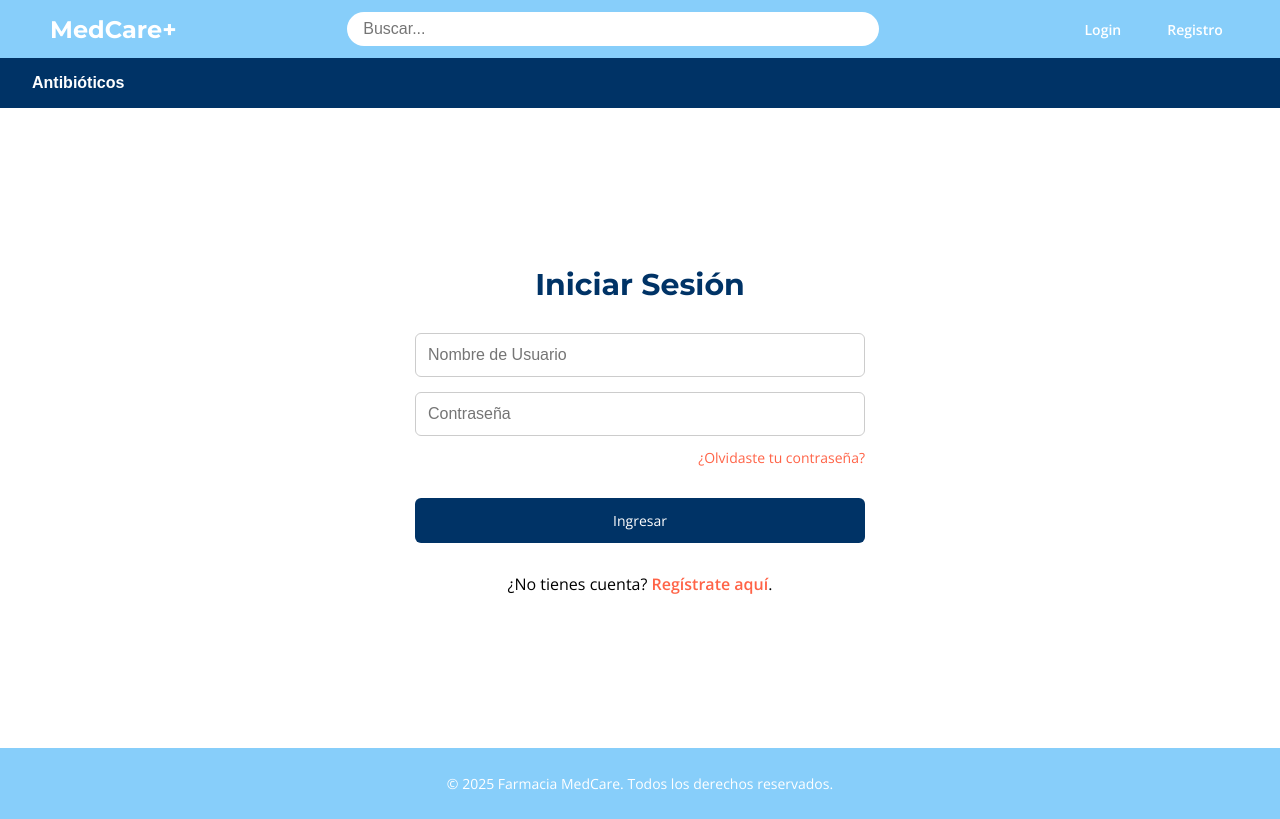
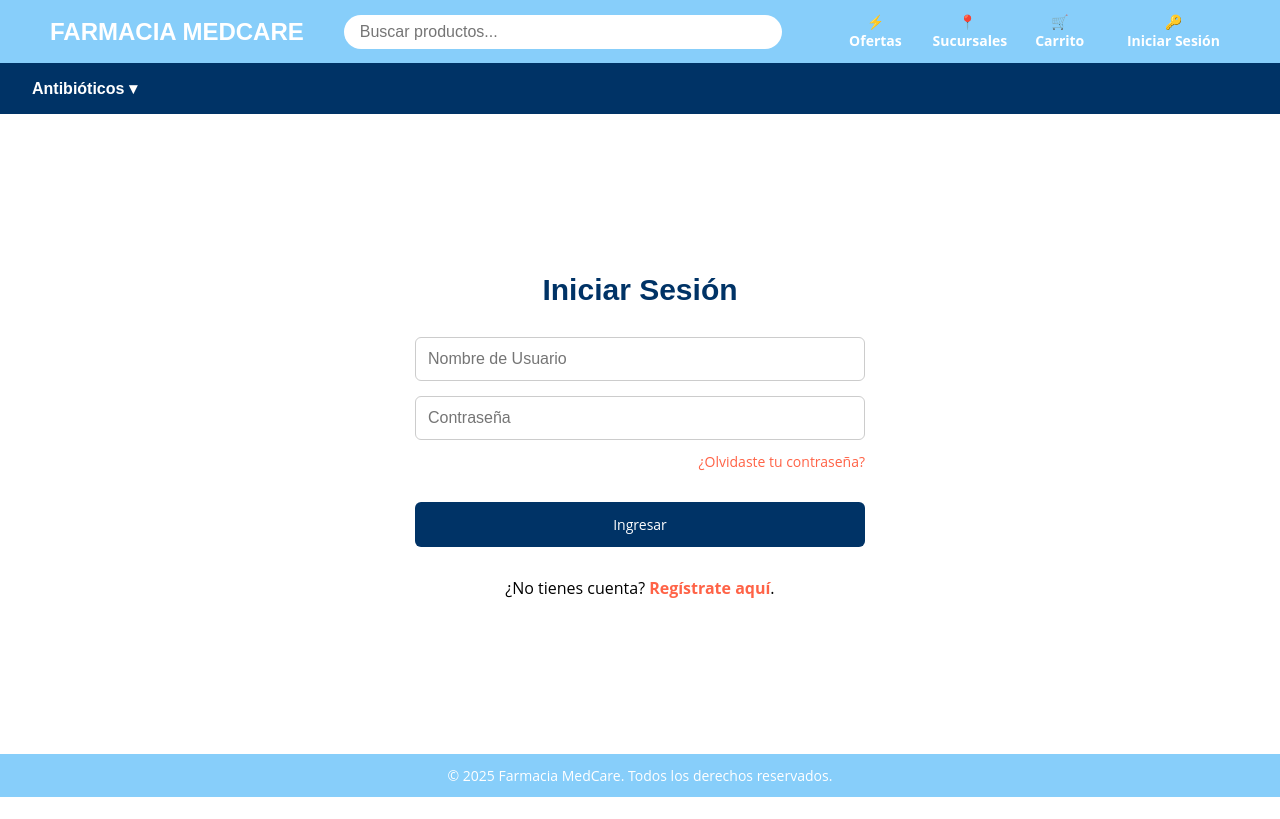
Before and after one commit to JoniG29/Project-Farma-MedCare, a Flask app: page /login in a window 1280 px wide. After the commit the page ends 797 px from the top, so only its background shows below. Run offline with Flask 3, Linux system fonts and the light colour scheme.

Commit message:
Restaurar diseño original con modal funcional

```diff
--- a/templates/base.html
+++ b/templates/base.html
@@ -2,90 +2,81 @@
 <html lang="es">
 <head>
     <meta charset="UTF-8">
+    <meta name="viewport" content="width=device-width, initial-scale=1.0">
     <title>{% block title %}Farmacia MedCare{% endblock %}</title>
+
     <link rel="stylesheet" href="{{ url_for('static', filename='style.css') }}">
-    <meta name="viewport" content="width=device-width, initial-scale=1.0">
-
-    <link href="https://fonts.googleapis.com/css2?family=Montserrat:wght@400;700&family=Open+Sans:wght@400;600&display=swap" rel="stylesheet">
 
     <style>
-        .modal-overlay {
-            position: fixed;
-            top: 0;
-            left: 0;
-            width: 100%;
-            height: 100%;
-            background-color: rgba(0, 0, 0, 0.5);
+        :root {
+            --color-verde-menta: {{ colores.verde_menta }};
+            --color-rojo-coral: {{ colores.rojo_coral }};
+            --color-azul-oscuro: {{ colores.azul_oscuro }};
+            --color-blanco: {{ colores.blanco }};
+        }
+        .banner {
+            height: 280px;
+            background-color: var(--color-verde-menta);
             display: flex;
+            flex-direction: column;
             justify-content: center;
             align-items: center;
-            z-index: 9999; /* Muy alto para estar encima de todo */
+            color: var(--color-blanco);
+            text-align: center;
         }
+        .banner h1 { font-family: var(--font-titulo); font-size: 42px; font-weight: 800; margin-bottom: 10px; }
+        .banner p { font-size: 18px; }
 
+        /* --- ESTILOS DEL MODAL (VENTANA EMERGENTE) AGREGADOS --- */
+        .modal-overlay {
+            position: fixed; top: 0; left: 0; width: 100%; height: 100%;
+            background-color: rgba(0, 0, 0, 0.5);
+            display: flex; justify-content: center; align-items: center; z-index: 9999;
+        }
         .modal-box {
-            background-color: var(--color-blanco);
-            padding: 30px;
-            border-radius: 12px;
-            width: 90%;
-            max-width: 400px;
-            text-align: center;
-            box-shadow: 0 5px 15px rgba(0,0,0,0.3);
-            font-family: var(--font-texto);
+            background-color: var(--color-blanco); padding: 30px; border-radius: 12px;
+            width: 90%; max-width: 400px; text-align: center;
+            box-shadow: 0 5px 15px rgba(0,0,0,0.3); font-family: sans-serif;
         }
-
         .modal-buttons {
-            display: flex;
-            gap: 15px;
-            justify-content: center;
-            margin-top: 20px;
+            display: flex; gap: 15px; justify-content: center; margin-top: 20px;
         }
-
         .btn-modal-pay {
-            background-color: var(--color-rojo-coral);
-            color: white;
-            padding: 10px 20px;
-            border-radius: 6px;
-            text-decoration: none;
-            font-weight: bold;
-            font-size: 14px;
+            background-color: var(--color-rojo-coral); color: white; padding: 10px 20px;
+            border-radius: 6px; text-decoration: none; font-weight: bold; font-size: 14px; border: none;
         }
-
         .btn-modal-continue {
-            background-color: var(--color-gris-calido);
-            color: var(--color-azul-oscuro);
-            padding: 10px 20px;
-            border-radius: 6px;
-            border: 1px solid #ccc;
-            cursor: pointer;
-            font-weight: bold;
-            font-size: 14px;
+            background-color: #f0f0f0; color: var(--color-azul-oscuro);
+            padding: 10px 20px; border-radius: 6px; border: 1px solid #ccc;
+            cursor: pointer; font-weight: bold; font-size: 14px;
         }
     </style>
 </head>
 <body>
 
     <header class="header">
-        <div class="logo" onclick="window.location.href='/'">MedCare+</div>
+        <a href="{{ url_for('home') }}" class="logo">FARMACIA MEDCARE</a>
+        <input type="search" class="search-bar" placeholder="Buscar productos...">
+        <div class="nav-right">
+            <a href="#">⚡️<br>Ofertas</a>
+            <a href="#">📍<br>Sucursales</a>
+            <a href="{{ url_for('carrito_page') }}">🛒<br>Carrito</a>
 
-        <input type="text" class="search-bar" placeholder="Buscar...">
-
-        <div class="nav-right">
             {% if logged_in %}
-                <a href="{{ url_for('profile') }}">Perfil</a>
-                <a href="{{ url_for('carrito_page') }}">Carrito</a>
-                <a href="{{ url_for('logout') }}">Salir</a>
+                <a href="{{ url_for('profile') }}" style="width: auto; padding: 0 10px;">👤<br>Mi Cuenta</a>
+                <a href="{{ url_for('logout') }}" style="width: auto; padding: 0 10px; color: var(--color-rojo-coral);">🚪<br>Salir</a>
             {% else %}
-                <a href="{{ url_for('login') }}">Login</a>
-                <a href="{{ url_for('register') }}">Registro</a>
+                <a href="{{ url_for('login') }}" style="width: auto; padding: 0 10px;">🔑<br>Iniciar Sesión</a>
             {% endif %}
         </div>
     </header>
 
     <nav class="menu-bar">
         {% for cat in categorias %}
-        <button onclick="window.location.href='/pagina/{{ cat|replace(' ', '') }}'">{{ cat }}</button>
+            {% set target_url = '/pagina/' + cat.replace(' ', '') %}
+            <button onclick="window.location.href='{{ target_url }}'">{{ cat }} ▾</button>
         {% endfor %}
-        <button onclick="window.location.href='/pagina/Antibioticos'">Antibióticos</button>
+        <button onclick="window.location.href='/pagina/Antibioticos'">Antibióticos ▾</button>
     </nav>
 
     {% with messages = get_flashed_messages(with_categories=true) %}
@@ -96,9 +87,8 @@
                     <div id="cartModal" class="modal-overlay">
                         <div class="modal-box">
                             <div style="font-size: 40px; margin-bottom: 10px;">✅</div>
-                            <h3 style="color: var(--color-azul-oscuro); margin-top: 0; font-family: var(--font-titulo);">¡Agregado!</h3>
+                            <h3 style="color: var(--color-azul-oscuro); margin-top: 0;">¡Producto Agregado!</h3>
                             <p style="color: #666;">{{ message }}</p>
-
                             <div class="modal-buttons">
                                 <button class="btn-modal-continue" onclick="closeModal()">Seguir Comprando</button>
                                 <a href="{{ url_for('carrito_page') }}" class="btn-modal-pay">Ir al Carrito</a>
@@ -107,7 +97,7 @@
                     </div>
 
                 {% else %}
-                    <div style="padding: 10px; text-align: center; color: white; font-weight: bold; font-family: var(--font-texto);
+                    <div style="padding: 10px; text-align: center; color: white; font-weight: bold;
                         {% if category == 'error' %}background-color: var(--color-rojo-coral);
                         {% else %}background-color: var(--color-verde-menta); color: var(--color-azul-oscuro);{% endif %}">
                         {{ message }}
@@ -118,16 +108,21 @@
         {% endif %}
     {% endwith %}
 
-    {% block content %}{% endblock %}
+    <main>
+        {% block content %}
+        {% endblock %}
+    </main>
 
     <footer class="footer">
-        <p>&copy; 2025 Farmacia MedCare. Todos los derechos reservados.</p>
+        © 2025 Farmacia MedCare. Todos los derechos reservados.
     </footer>
 
     <script>
         function closeModal() {
-            document.getElementById('cartModal').style.display = 'none';
+            const modal = document.getElementById('cartModal');
+            if(modal) modal.style.display = 'none';
         }
     </script>
+
 </body>
 </html>
```
